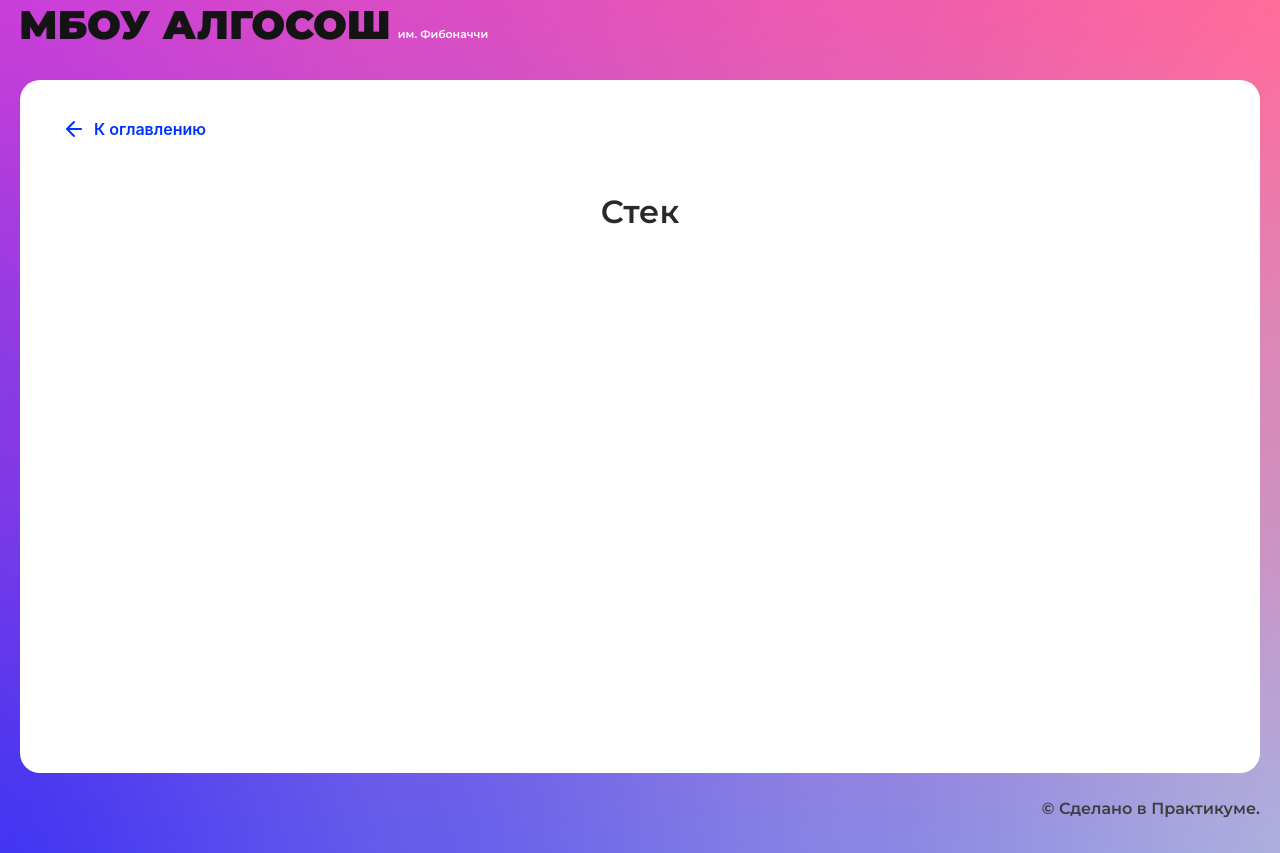
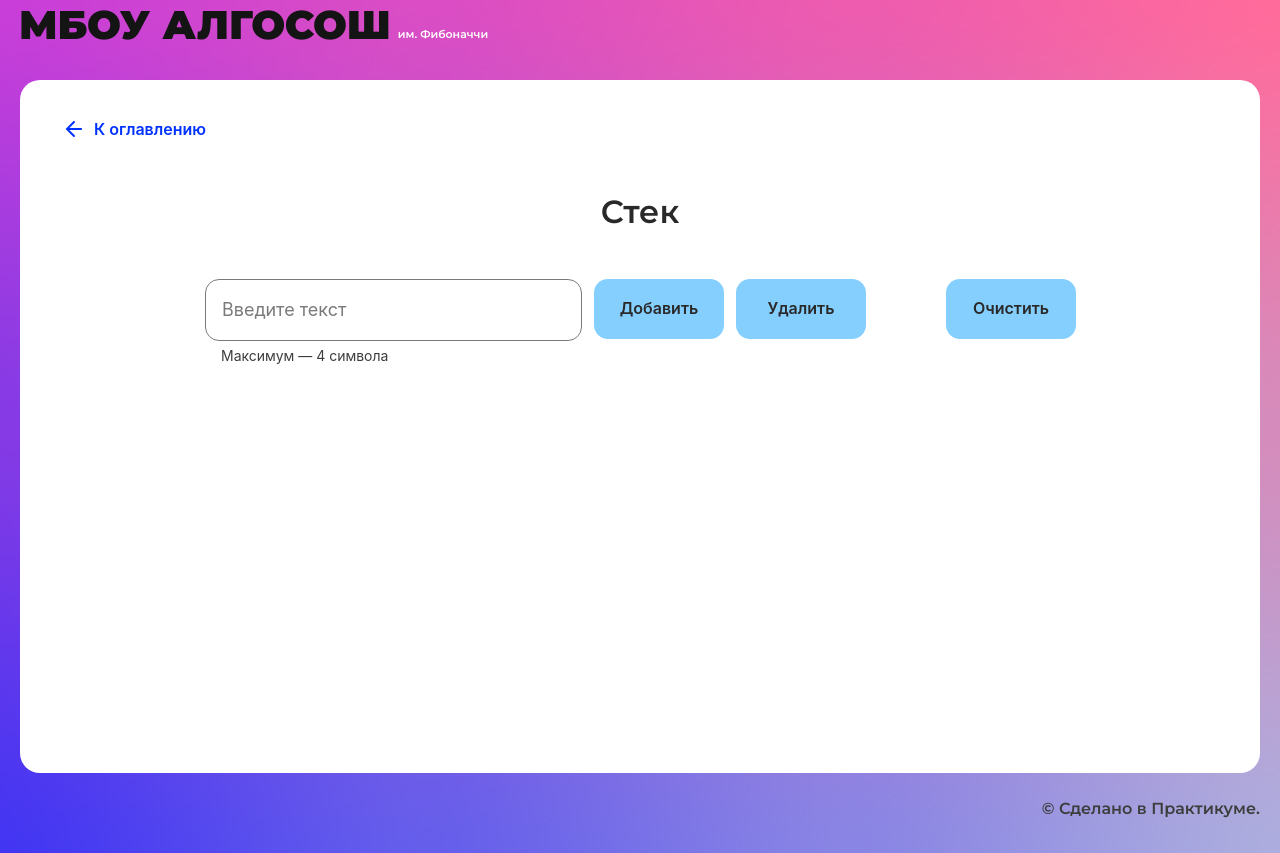
Before and after one commit to TakeYourEnergy/algososh-algoritms, a React (Create React App) app: page /stack in a window 1280 px wide. Built offline with nearby package versions, Linux system fonts and the light colour scheme.

Commit message:
add class stack + input and buttons

```diff
--- a/src/components/stack-page/stack-page.tsx
+++ b/src/components/stack-page/stack-page.tsx
@@ -1,10 +1,32 @@
-import React from "react";
-import { SolutionLayout } from "../ui/solution-layout/solution-layout";
+import React, { useState } from 'react';
+import { Button } from '../ui/button/button';
+import { Input } from '../ui/input/input';
+import { SolutionLayout } from '../ui/solution-layout/solution-layout';
+import styles from './stack.module.css';
 
 export const StackPage: React.FC = () => {
-  return (
-    <SolutionLayout title="Стек">
+	const [inputValue, setInputValue] = useState('');
 
-    </SolutionLayout>
-  );
+	const handleChange = (e: React.ChangeEvent<HTMLInputElement>) => {
+		setInputValue(e.target.value);
+	};
+
+	return (
+		<SolutionLayout title='Стек'>
+			<form className={styles.form}>
+				<div className={styles.inputWithAddAndDelete}>
+					<Input
+						maxLength={4}
+						isLimitText={true}
+						value={inputValue}
+						extraClass={styles.input}
+						onChange={handleChange}
+					/>
+					<Button text='Добавить' />
+					<Button text='Удалить' />
+				</div>
+				<Button text='Очистить' />
+			</form>
+		</SolutionLayout>
+	);
 };
--- /dev/null
+++ b/src/components/stack-page/stack.module.css
@@ -0,0 +1,16 @@
+.form {
+	display: flex;
+	margin: 0 auto;
+	gap: 80px;
+	max-width: 870px;
+	width: 100%;
+}
+
+.inputWithAddAndDelete {
+	display: flex;
+	gap: 12px;
+}
+
+.input {
+	width: 377px;
+}
```
Also changed, not shown: src/components/stack-page/class/stack.ts (added, +31 -0 lines), src/components/string/string.module.css (line endings or trailing spaces).
